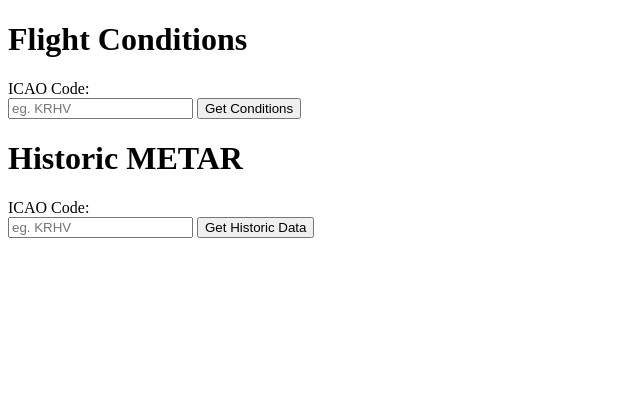
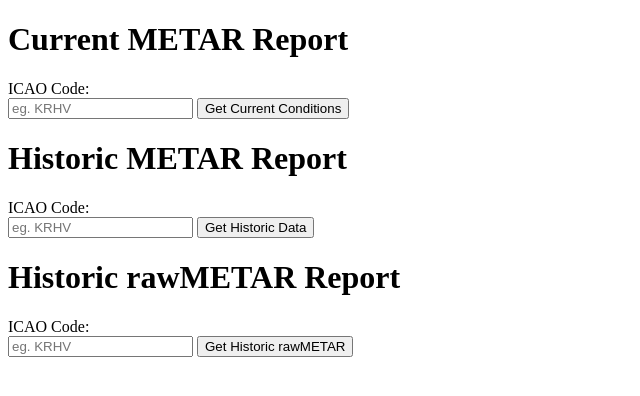
Before and after one commit to seanylambert/Airport-Conditions-Dashboard, a Flask app: page / in a window 1280 px wide. Shown: the top 396 px of the page, without its empty margins (0-640 px from the left). Run offline with Flask 3, Linux system fonts and the light colour scheme; some libraries are stand-ins or nearby versions.

Commit message:
Added historic rawMETAR table

```diff
--- a/backend/app.py
+++ b/backend/app.py
@@ -17,7 +17,7 @@ def index():
 
 @app.route("/metar")
 def get_metar():
-    station = request.args.get("station", "KRHV").upper()
+    station = request.args.get("station").upper()
     url = f"https://aviationweather.gov/api/data/metar?ids={station}&format=json"
 
     try:
@@ -65,7 +65,7 @@ def metar_history():
         cur = conn.cursor()
 
         cur.execute("""
-            SELECT observation_time, temperature_c, wind_dir_degrees, wind_speed_kt, visibility_statute_mi
+            SELECT observation_time, temperature_c, dewpoint_c, wind_dir_degrees, wind_speed_kt, visibility_statute_mi, elevation, cloud_cover, cloud_base
             FROM metar_reports
             WHERE station_id = %s
             ORDER BY observation_time DESC
@@ -78,9 +78,13 @@ def metar_history():
         results = [{
             "observation_time": row[0].isoformat(),
             "temperature_c": row[1],
-            "wind_dir_degrees": row[2],
-            "wind_speed_kt": row[3],
-            "visibility_statute_mi": row[4]
+            "dewpoint_c": row[2],
+            "wind_dir_degrees": row[3],
+            "wind_speed_kt": row[4],
+            "visibility_statute_mi": row[5],
+            "elevation": row[6],
+            "cloud_cover": row[7],
+            "cloud_base": row[8]
         } for row in rows]
 
         return jsonify(results)
@@ -89,5 +93,42 @@ def metar_history():
         print("Error querying DB:", e)
         return jsonify([]), 500
 
+
+@app.route("/historic-rawMETAR")
+def raw_metar_history():
+    icao_raw = request.args.get('icao')
+    if not icao_raw:
+        return jsonify({"error": "Missing ICAO code"}), 400
+    icao = icao_raw.upper()
+
+    try:
+        conn = psycopg2.connect(**DB_CONFIG)
+        cur = conn.cursor()
+
+        cur.execute("""
+            SELECT observation_time, raw_text
+            FROM metar_reports
+            WHERE station_id = %s
+            ORDER BY observation_time DESC
+            LIMIT 20;
+        """, (icao,))
+
+        rows = cur.fetchall()
+        conn.close()
+
+        historic_rawMETAR_results = [{
+            "observation_time": row[0].isoformat(),
+            "raw_text": row[1]
+        } for row in rows]
+
+        # historic_rawMETAR_results = [row[0] for row in rows]
+
+        return jsonify(historic_rawMETAR_results)
+
+    except Exception as e:
+        print("Error querying DB:", e)
+        return jsonify([]), 500
+
+
 if __name__ == '__main__':
     app.run(debug=True)
--- a/backend/static/js/main.js
+++ b/backend/static/js/main.js
@@ -80,9 +80,13 @@ document.getElementById('icao-form').addEventListener('submit', async function (
     <tr>
       <td>${m.observation_time}</td>
       <td>${m.temperature_c ?? '—'}</td>
+      <td>${m.dewpoint_c ?? '-'}</td>
       <td>${m.wind_dir_degrees ?? '—'}</td>
       <td>${m.wind_speed_kt ?? '—'}</td>
       <td>${m.visibility_statute_mi ?? '—'}</td>
+      <td>${m.elevation ?? '-'}</td>
+      <td>${m.cloud_cover ?? '-'}</td>
+      <td>${m.cloud_base ?? '-'}</td>
     </tr>
   `).join('');
 
@@ -90,10 +94,77 @@ document.getElementById('icao-form').addEventListener('submit', async function (
     <table border="1">
       <thead>
         <tr>
-          <th>Time (UTC)</th><th>Temp (°C)</th><th>Wind Dir</th><th>Wind Speed</th><th>Visibility</th>
+          <th>Time (UTC)</th>
+          <th>Temp (°C)</th>
+          <th>Dewpoint (°C)</th>
+          <th>Wind Dir (°)</th>
+          <th>Wind Speed (kn)</th>
+          <th>Visibility (SM)</th>
+          <th>Elevation (m)</th>
+          <th>Cloud Cover (ft)</th>
+          <th>Cloud Base (ft)</th>
         </tr>
       </thead>
       <tbody>${rows}</tbody>
     </table>
   `;
 });
+
+
+document.getElementById('icao-form2').addEventListener('submit', async function (e) {
+  e.preventDefault();
+
+  const icao2 = document.getElementById('icao2').value.trim().toUpperCase();
+  const response = await fetch(`http://127.0.0.1:5000/historic-rawMETAR?icao=${icao2}`);
+  const data = await response.json();
+
+  const container = document.getElementById('historic_rawMETAR_results');
+
+  if (!Array.isArray(data) || data.length === 0) {
+    container.innerHTML = "<p>No historical METARs found for this station.</p>";
+    return;
+  }
+
+  const rows = data.map(m => `
+    <tr>
+      <td>${m.observation_time || '—'}</td>
+      <td>${m.raw_text || '—'}</td>
+    </tr>
+  `).join('');
+
+  container.innerHTML = `
+    <table border="1" cellpadding="6" cellspacing="0" style="border-collapse: collapse;">
+      <thead>
+        <tr>
+          <th>Time (UTC)</th>
+          <th>rawMETAR</th>
+        </tr>
+      </thead>
+      <tbody>
+        ${rows}
+      </tbody>
+    </table>
+  `;
+});
+
+
+
+
+
+
+
+
+
+// document.addEventListener('DOMContentLoaded', () => {
+//   const input = document.getElementById('airportInput');
+//   const header = document.getElementById('metarHeader');
+
+//   input.addEventListener('input', () => {
+//     const code = input.value.toUpperCase();
+//     if (code.length === 4) {
+//       header.textContent = `Current METAR Conditions for ${code}`;
+//     } else {
+//       header.textContent = 'Current METAR Conditions';
+//     }
+//   });
+// });
--- a/backend/templates/index.html
+++ b/backend/templates/index.html
@@ -3,21 +3,20 @@
 <head>
   <meta charset="UTF-8">
   <meta name="viewport" content="width=device-width, initial-scale=1.0" />
-  <title>Flight Conditions</title>
+  <title>Airport Conditions</title>
   <link rel="stylesheet" href="{{ url_for('static', filename='css/styles.css') }}">
 </head>
 <body>
 
-  <h1>Flight Conditions</h1>
+  <h1>Current METAR Report</h1>
 <div id="searchForm">
   <label for="airportInput">ICAO Code:</label>
   <br>
   <input type="text" id="airportInput" placeholder="eg. KRHV" maxlength="4" required>
-  <button id="fetchBtn">Get Conditions</button>
+  <button id="fetchBtn">Get Current Conditions</button>
 </div>
 
 <div id="metarSection" style="display: none;">
-  <h2>Current METAR Conditions</h2>
 
   <p><span id="rawMetar">Loading...</span></p>
 
@@ -35,7 +34,7 @@
   </table>
 </div>
 
-  <h1>Historic METAR</h1>
+  <h1>Historic METAR Report</h1>
 
 <form id="icao-form">
   <label for="icao">ICAO Code:</label>
@@ -48,6 +47,19 @@
   <!-- Historic METAR data will be inserted here -->
 </div>
 
+  <h1>Historic rawMETAR Report</h1>
+
+<form id="icao-form2">
+  <label for="icao2">ICAO Code:</label>
+  <br>
+  <input type="text" id="icao2" placeholder="eg. KRHV" required />
+  <button type="submit">Get Historic rawMETAR</button>
+</form>
+
+<div id="historic_rawMETAR_results">
+  <!-- Historic rawMETAR data will be inserted here -->
+</div>
+
   <script src="{{ url_for('static', filename='js/main.js') }}"></script>
 </body>
 </html>
```
Also changed, not shown: backend/database/insert_metar.py (+17 -4 lines), README.md.
